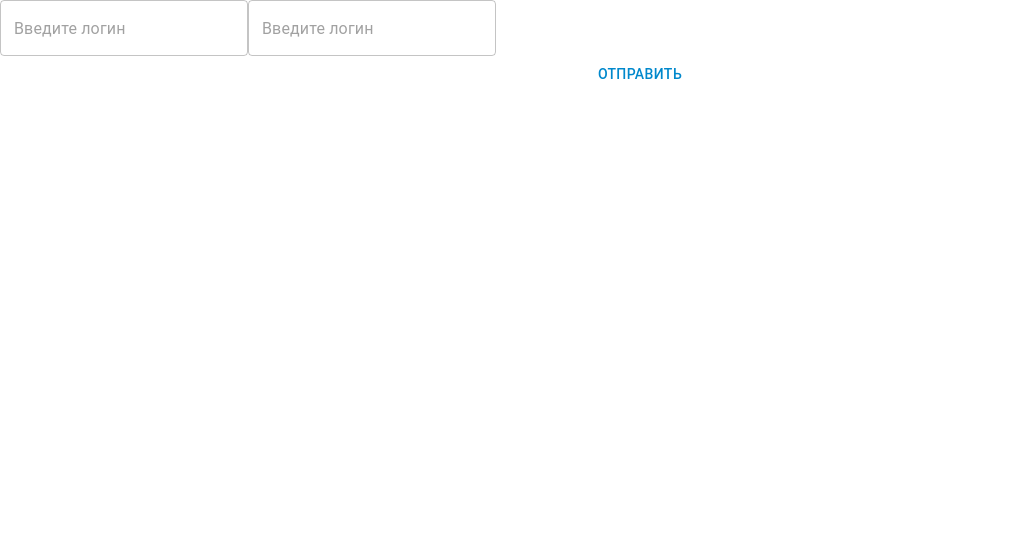
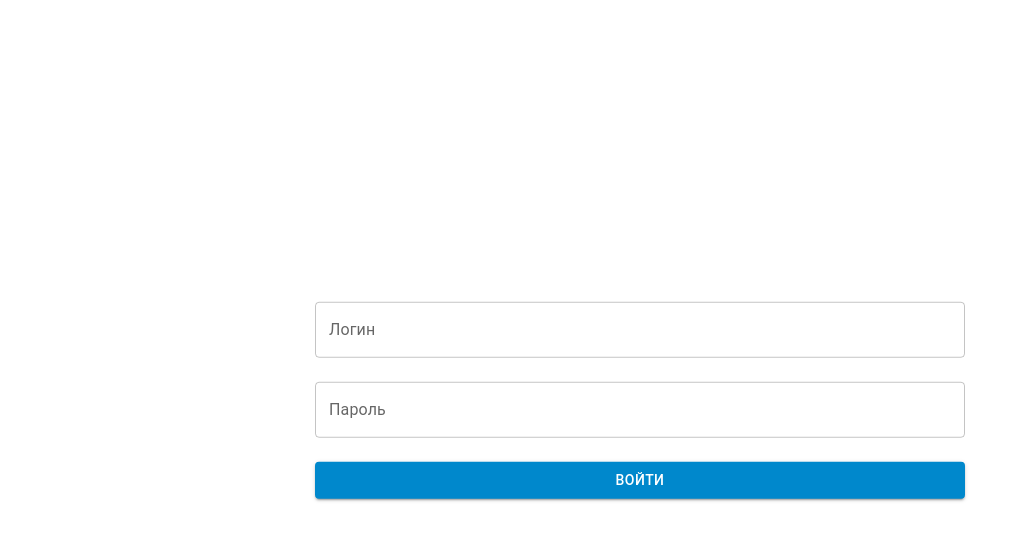
Before and after one commit to Taranovskii-Vadim/chat-application, a React (Vite) app in the folder front/: page /1 in a window 1280 px wide. Shown: the top 540 px of the page, without its empty margins (0-1029 px from the left). Built offline with nearby package versions, Linux system fonts and the light colour scheme.

Commit message:
create simple login form

```diff
--- a/front/src/pages/Login/index.tsx
+++ b/front/src/pages/Login/index.tsx
@@ -2,30 +2,35 @@ import { Box, Button, TextField } from '@mui/material';
 import { SubmitHandler, useForm, Controller } from 'react-hook-form';
 
 import auth from '../../store/auth';
+import { LoginPayload } from '../../store/auth/types';
 
 // TODO remove all any later
 
 const Login = (): JSX.Element => {
-  const { control, handleSubmit } = useForm({
+  const { control, handleSubmit } = useForm<LoginPayload>({
     defaultValues: { username: '', password: '' },
   });
 
-  const onSubmit: SubmitHandler<any> = (data) => auth.signIn(data);
+  const onSubmit: SubmitHandler<LoginPayload> = (data) => auth.signIn(data);
 
   return (
-    <Box component="form" onSubmit={handleSubmit(onSubmit)}>
+    <Box
+      component="form"
+      onSubmit={handleSubmit(onSubmit)}
+      sx={{ width: '650px', position: 'absolute', top: '50%', left: '50%', transform: 'translate(-50%,-50%)' }}
+    >
       <Controller
         name="username"
         control={control}
-        render={({ field }) => <TextField placeholder="Введите логин" {...field} />}
+        render={({ field }) => <TextField fullWidth sx={{ mb: 3 }} label="Логин" {...field} />}
       />
       <Controller
         name="password"
         control={control}
-        render={({ field }) => <TextField placeholder="Введите логин" {...field} />}
+        render={({ field }) => <TextField type="password" fullWidth sx={{ mb: 3 }} label="Пароль" {...field} />}
       />
-      <Button fullWidth type="submit">
-        Отправить
+      <Button fullWidth variant="contained" type="submit">
+        Войти
       </Button>
     </Box>
   );
--- a/front/src/store/auth/index.ts
+++ b/front/src/store/auth/index.ts
@@ -2,10 +2,11 @@ import { action, makeObservable, observable } from 'mobx';
 
 import { api } from '../../api';
 import postLogin from '../../api/postLogin';
+import { LoginPayload, Store } from './types';
 
 // TODO check variant when Login is page not component
 
-class AuthStore {
+class AuthStore implements Store {
   isLogged = !!localStorage.getItem('token');
 
   constructor() {
@@ -26,7 +27,7 @@ class AuthStore {
     this.isLogged = false;
   };
 
-  signIn = async (payload: any): Promise<void> => {
+  signIn = async (payload: LoginPayload): Promise<void> => {
     const result = await api(postLogin, payload);
 
     this.changeIsLogged(!!result);
--- /dev/null
+++ b/front/src/store/auth/types.ts
@@ -0,0 +1,11 @@
+export type LoginPayload = {
+  username: string;
+  password: string;
+};
+
+export type Store = {
+  isLogged: boolean;
+  logout: () => void;
+  changeIsLogged: (value: boolean) => void;
+  signIn: (payload: LoginPayload) => Promise<void>;
+};
--- a/front/src/style/index.ts
+++ b/front/src/style/index.ts
@@ -1,4 +1,7 @@
 import { createTheme } from '@mui/material';
+
+// TODO create color pallete
+// TODO choose font for project
 
 export const theme = createTheme({
   palette: {
```
Also changed, not shown: 1 other file (tests, documents, lock files or other folders).
